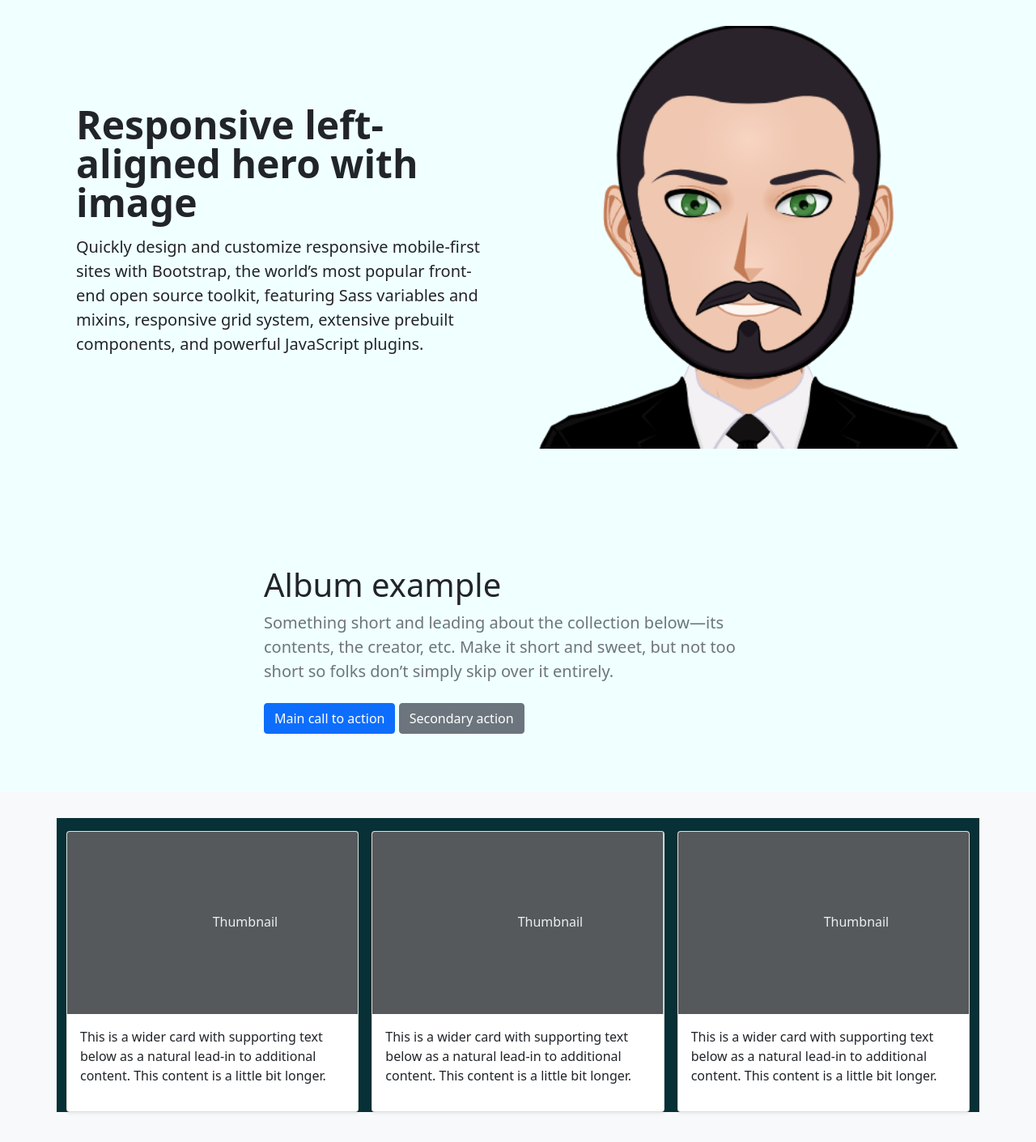
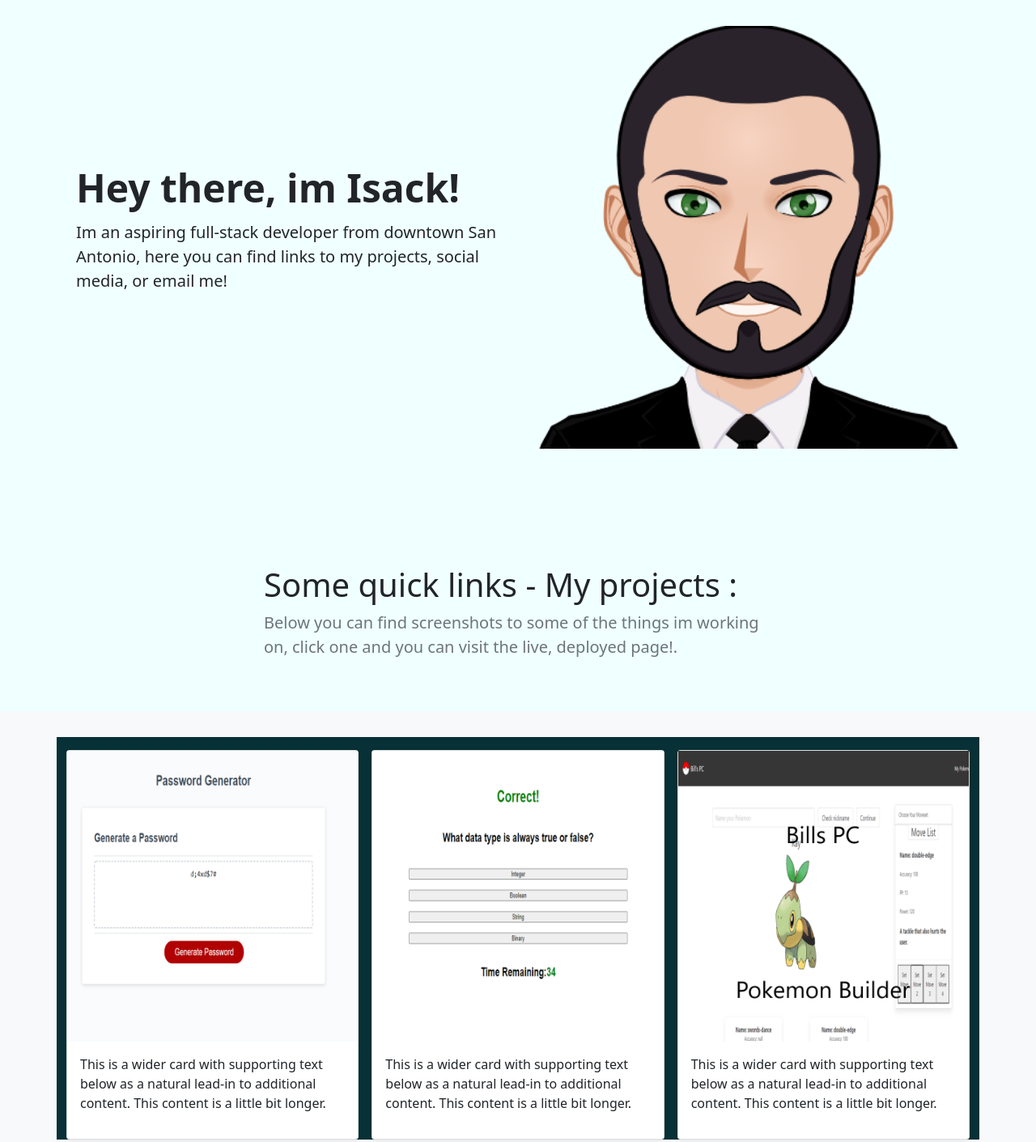
Before and after one commit to isack-ramirez/updatedPortfolio, a plain HTML site: page index.html in a window 1280 px wide. Shown: the part 120-1530 px from the top of the page at 81% size. Drawn offline with nearby package versions, Linux system fonts and the light colour scheme.

Commit message:
updated the bootstrap contents -fixed version error

```diff
--- a/index.html
+++ b/index.html
@@ -21,17 +21,17 @@
         <div class="collapse navbar-collapse justify-content-md-center">
             <ul class="navbar-nav">
                 <li class="nav-item ">
-                    <a class="nav-link" href="#">My Projects <span class="sr-only"></span></a>
+                    <a class="nav-link" href="#projectsAlbum">My Projects <span class="sr-only"></span></a>
                 </li>
                 <li class="nav-item">
-                    <a class="nav-link" href="#">Github</a>
+                    <a class="nav-link" href="https://github.com/isack-ramirez">Github</a>
                 </li>
                 <li class="nav-item">
-                    <a class="nav-link" href="#">Linkdin</a>
+                    <a class="nav-link" href="https://www.linkedin.com/in/isack-ramirez-519848205/">Linkdin</a>
                 </li>
 
                 <li class="nav-item">
-                    <a class="nav-link" href="#">Email</a>
+                    <a class="nav-link" href="mailto:isack.ramirez1@gmail.com">Email</a>
                 </li>
 
             </ul>
@@ -45,10 +45,10 @@
                     width="700" height="500" loading="lazy">
             </div>
             <div class="col-lg-6">
-                <h1 class="display-5 fw-bold lh-1 mb-3 ">Responsive left-aligned hero with image</h1>
-                <p class="lead">Quickly design and customize responsive mobile-first sites with Bootstrap, the world’s
-                    most popular front-end open source toolkit, featuring Sass variables and mixins, responsive grid
-                    system, extensive prebuilt components, and powerful JavaScript plugins.</p>
+                <h1 class="display-5 fw-bold lh-1 mb-3 ">Hey there, im Isack!</h1>
+                <p class="lead">Im an aspiring full-stack developer from downtown San Antonio, here you can find links
+                    to my projects, social media,
+                    or email me!</p>
 
             </div>
         </div>
@@ -56,13 +56,9 @@
 
     <div class="row py-lg-5">
         <div class="col-lg-6 col-md-8 mx-auto">
-            <h1 class="fw-light">Album example</h1>
-            <p class="lead text-muted">Something short and leading about the collection below—its contents, the creator,
-                etc. Make it short and sweet, but not too short so folks don’t simply skip over it entirely.</p>
-            <p>
-                <a href="#" class="btn btn-primary my-2">Main call to action</a>
-                <a href="#" class="btn btn-secondary my-2">Secondary action</a>
-            </p>
+            <h1 class="fw-light">Some quick links - My projects : </h1>
+            <p class="lead text-muted">Below you can find screenshots to some of the things im working on, click one and you can visit the live, deployed page!.</p>
+
         </div>
     </div>
 
@@ -72,14 +68,10 @@
             <div class="row row-cols-1 row-cols-sm-2 row-cols-md-3 g-3">
                 <div class="col">
                     <div class="card shadow-sm">
-                        <svg class="bd-placeholder-img card-img-top" width="100%" height="225"
-                            xmlns="http://www.w3.org/2000/svg" role="img" aria-label="Placeholder: Thumbnail"
-                            preserveAspectRatio="xMidYMid slice" focusable="false">
-                            <title>Placeholder</title>
-                            <rect width="100%" height="100%" fill="#55595c"></rect><text x="50%" y="50%" fill="#eceeef"
-                                dy=".3em">Thumbnail</text>
-                        </svg>
-
+                        <a href="https://isack-ramirez.github.io/passwordGenerator/">
+                            <img src="./assets/Password generator.png" class="d-block mx-lg-auto img-fluid"
+                                alt="An avitar of me" width="700" height="500" loading="lazy">
+                        </a>
                         <div class="card-body">
                             <p class="card-text">This is a wider card with supporting text below as a natural lead-in to
                                 additional content. This content is a little bit longer.</p>
@@ -92,14 +84,10 @@
                 </div>
                 <div class="col">
                     <div class="card shadow-sm">
-                        <svg class="bd-placeholder-img card-img-top" width="100%" height="225"
-                            xmlns="http://www.w3.org/2000/svg" role="img" aria-label="Placeholder: Thumbnail"
-                            preserveAspectRatio="xMidYMid slice" focusable="false">
-                            <title>Placeholder</title>
-                            <rect width="100%" height="100%" fill="#55595c"></rect><text x="50%" y="50%" fill="#eceeef"
-                                dy=".3em">Thumbnail</text>
-                        </svg>
-
+                        <a href="https://isack-ramirez.github.io/codeQuiz/">
+                            <img src="./assets/codeQuizImage.png" class="d-block mx-lg-auto img-fluid"
+                                alt="An avitar of me" width="700" height="500" loading="lazy">
+                        </a>
                         <div class="card-body">
                             <p class="card-text">This is a wider card with supporting text below as a natural lead-in to
                                 additional content. This content is a little bit longer.</p>
@@ -111,14 +99,10 @@
                 </div>
                 <div class="col">
                     <div class="card shadow-sm">
-                        <svg class="bd-placeholder-img card-img-top" width="100%" height="225"
-                            xmlns="http://www.w3.org/2000/svg" role="img" aria-label="Placeholder: Thumbnail"
-                            preserveAspectRatio="xMidYMid slice" focusable="false">
-                            <title>Placeholder</title>
-                            <rect width="100%" height="100%" fill="#55595c"></rect><text x="50%" y="50%" fill="#eceeef"
-                                dy=".3em">Thumbnail</text>
-                        </svg>
-
+                        <a href="https://gmunoz94.github.io/pokeProj/">
+                            <img src="./assets/pokeProjImage.png" class="d-block mx-lg-auto img-fluid"
+                                alt="An avitar of me" width="700" height="500" loading="lazy">
+                        </a>
                         <div class="card-body">
                             <p class="card-text">This is a wider card with supporting text below as a natural lead-in to
                                 additional content. This content is a little bit longer.</p>
```
